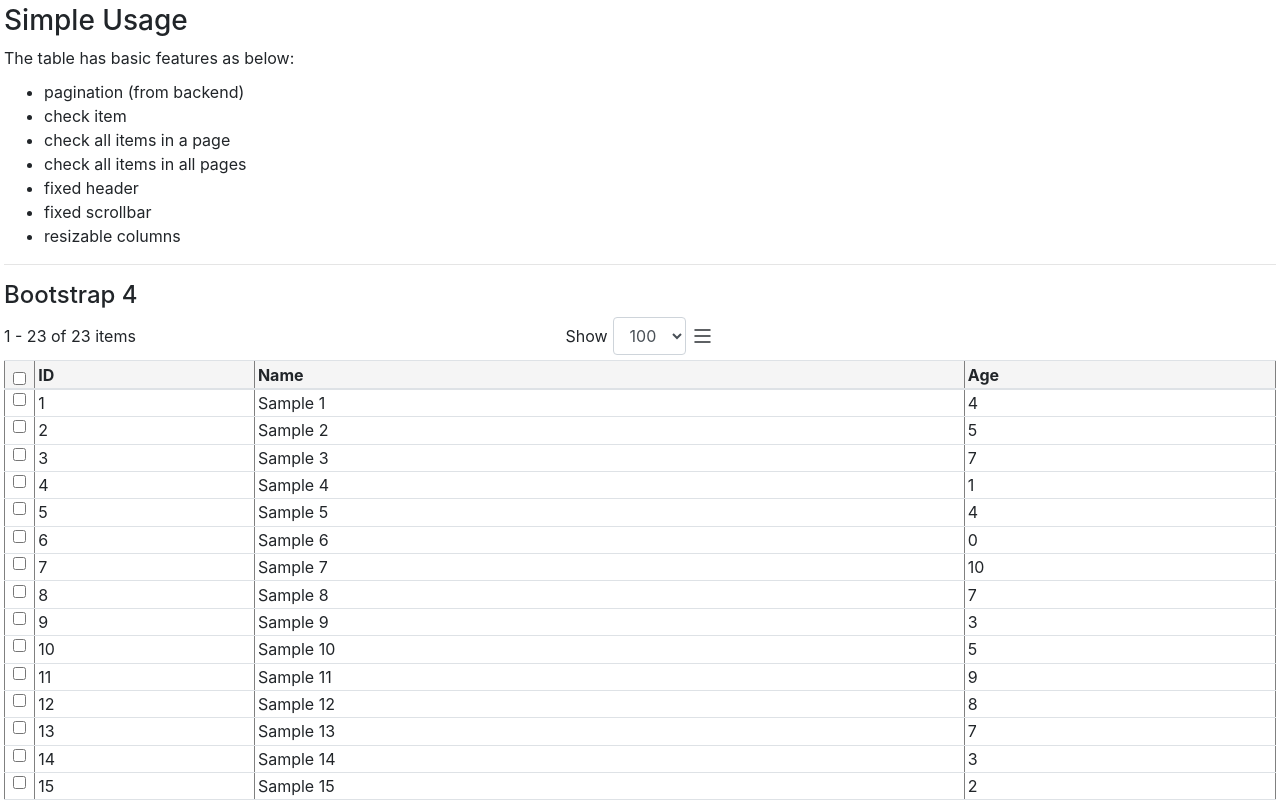
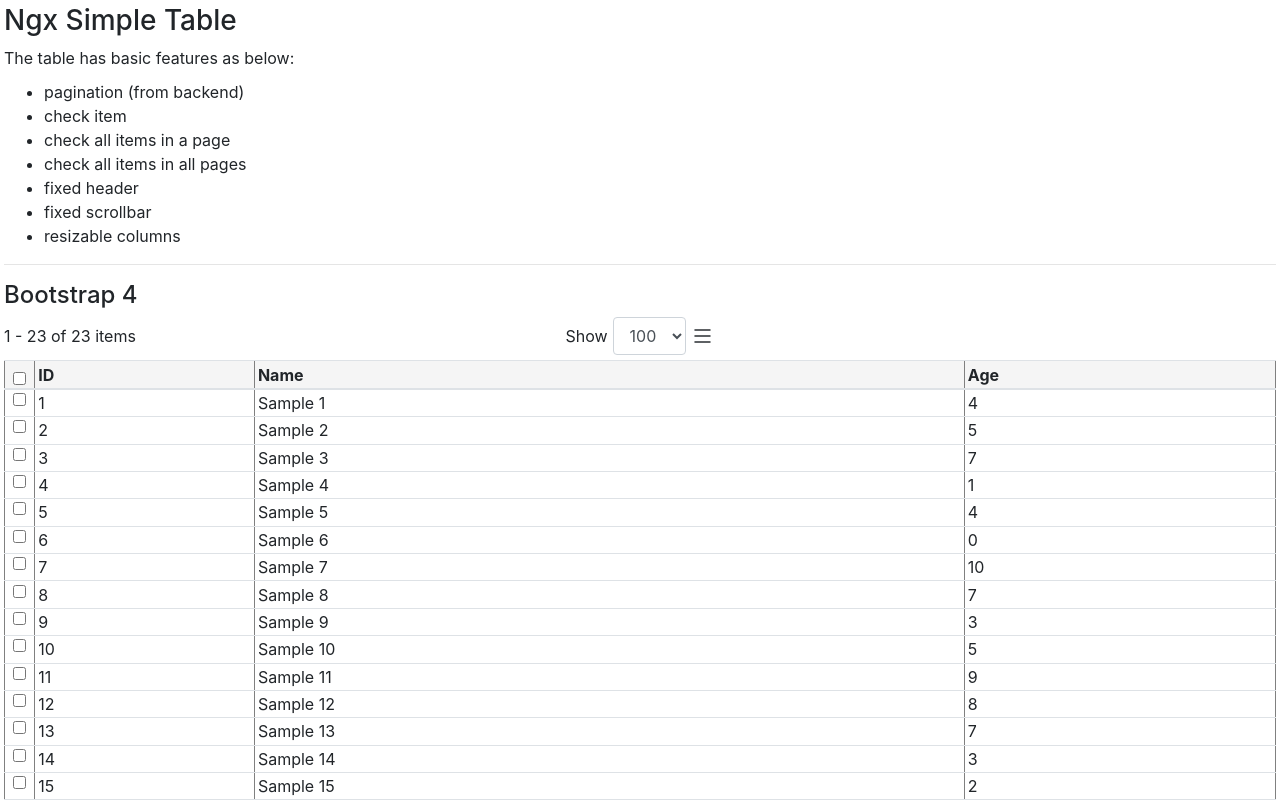
Before and after one commit to huymach91/hm-ngx-simple-table, an Angular app: page / in a window 1280 px wide. Shown: the top 800 px of the page. Built offline with nearby package versions, Linux system fonts and the light colour scheme.

Commit message:
1 file modified

```diff
--- a/src/app/app.component.html
+++ b/src/app/app.component.html
@@ -1,5 +1,5 @@
 <div class="p-1">
-  <h3>Simple Usage</h3>
+  <h3>Ngx Simple Table</h3>
   <div>
     The table has basic features as below: <br />
     <ul>
```
